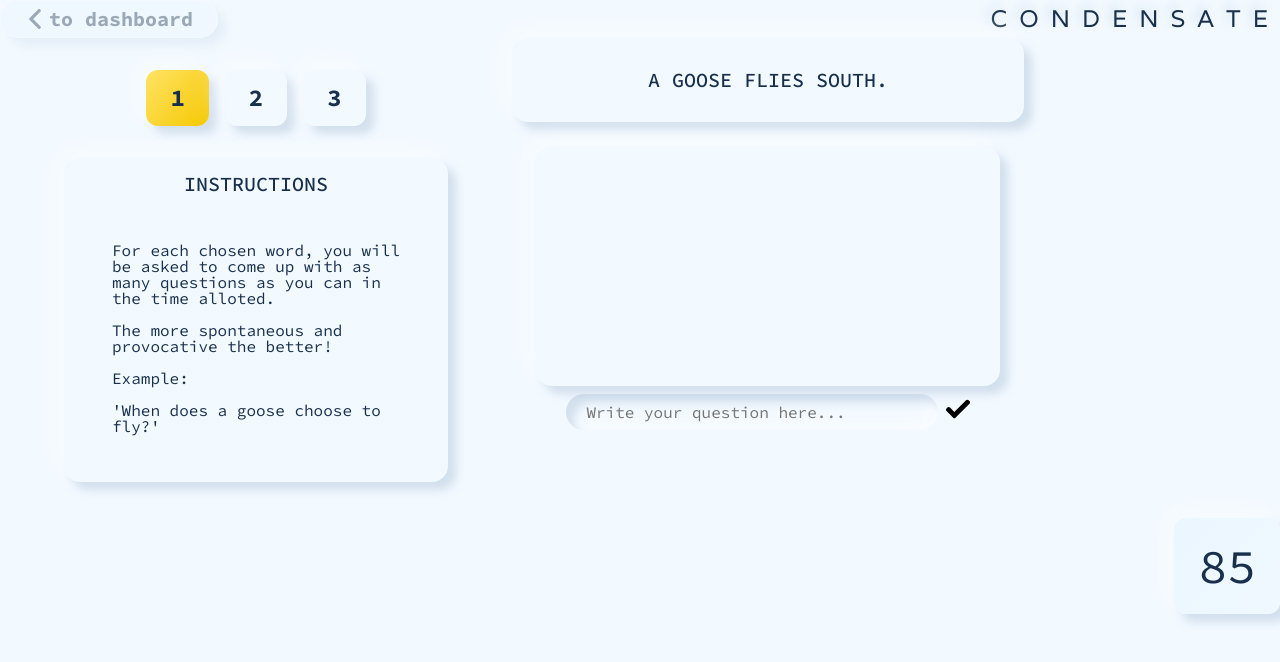
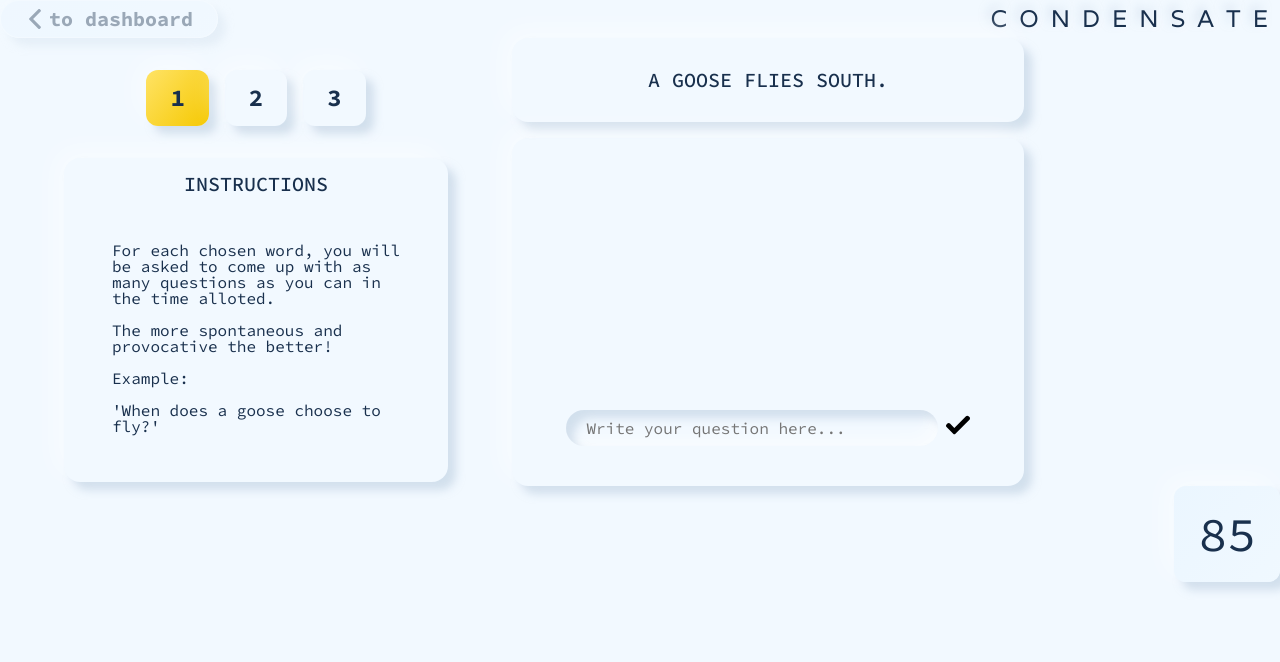
Before and after one commit to CondensateCrew/Condensate, a React (Create React App) app: page /gameboard/round-two in a window 1280 px wide. Shown: the top 662 px of the page. Built offline with nearby package versions, Linux system fonts and the light colour scheme.

Commit message:
Correct styles from merge error

```diff
--- a/src/Containers/RoundTwo/RoundTwo.scss
+++ b/src/Containers/RoundTwo/RoundTwo.scss
@@ -57,10 +57,6 @@ h2.completed-round {
 .responses-section {
   height: 43.5vh;
   max-height: 50vh;
-  margin: $medium-space;
-}
-
-.responses-div {
   width: 100%;
   margin-top: $small-space;
   box-shadow: $external-shadow;
```
